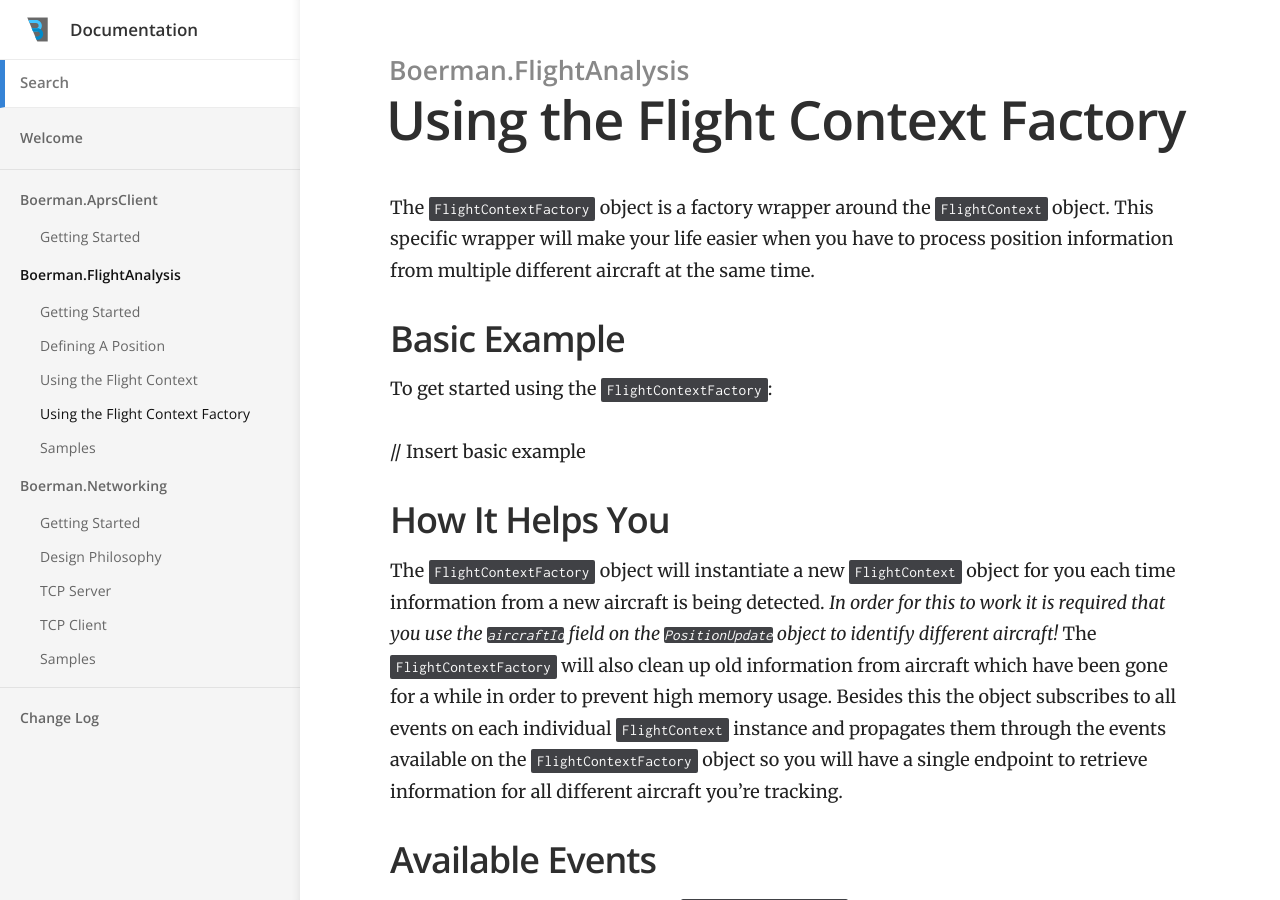
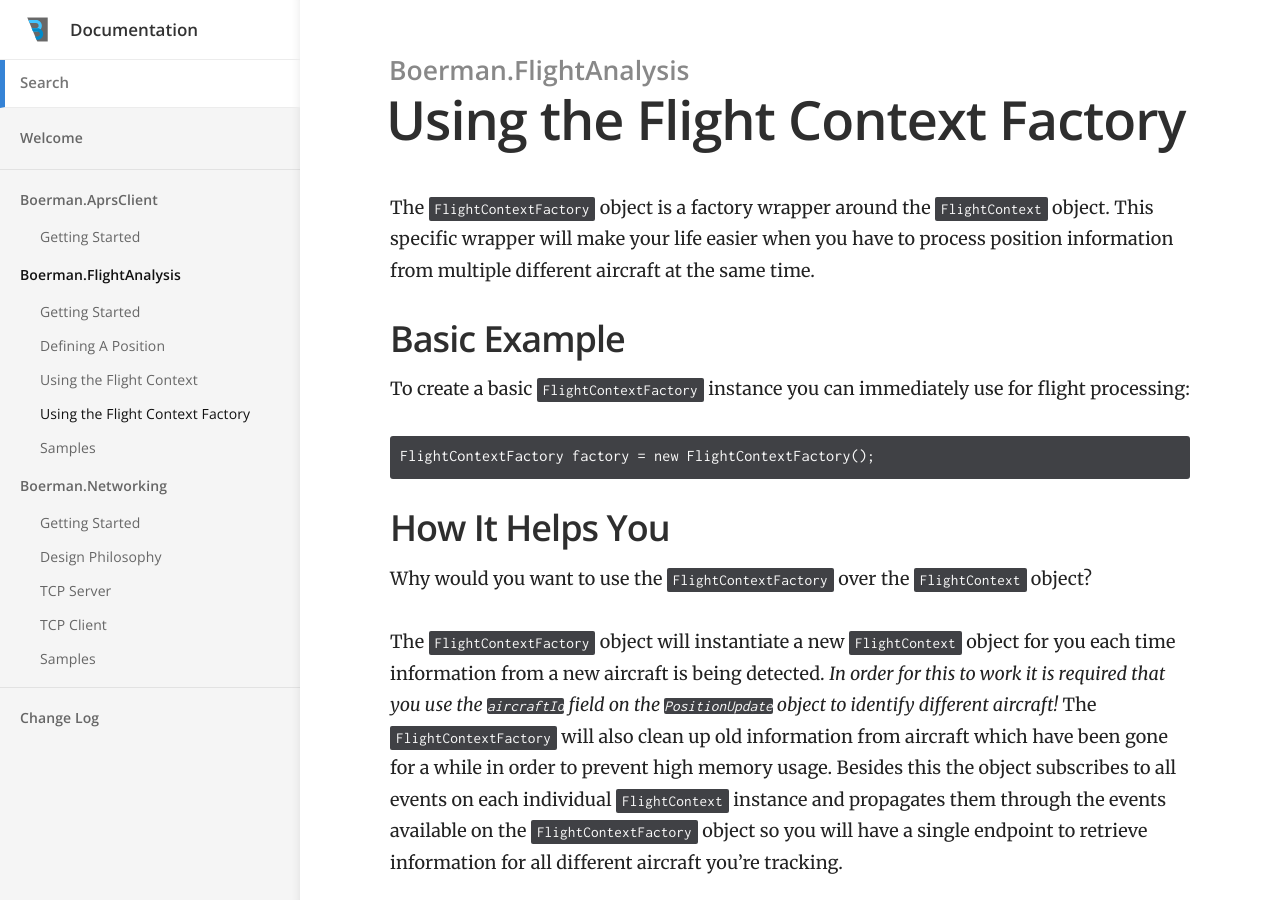
Before and after one commit to Boerman/docs, a Jekyll site: the page built from _docs/Libraries/FlightAnalysis/using-the-flight-context-factory.md, in a window 1280 px wide and 900 px high. Built offline with Jekyll 4.4.1, drawn with Linux system fonts in a browser that asks for light colours.

Commit message:
Updated '_docs/Libraries/FlightAnalysis/using-the-flight-context-factory.md' via CloudCannon

```diff
--- a/_docs/Libraries/FlightAnalysis/using-the-flight-context-factory.md
+++ b/_docs/Libraries/FlightAnalysis/using-the-flight-context-factory.md
@@ -9,11 +9,14 @@ The `FlightContextFactory` object is a factory wrapper around the `FlightContext
 
 ## Basic Example
 
-To get started using the `FlightContextFactory`:
+To create a basic `FlightContextFactory` instance you can immediately use for flight processing:
 
-// Insert basic example
+    FlightContextFactory factory = new FlightContextFactory();
+
 
 ## How It Helps You
+
+Why would you want to use the `FlightContextFactory` over the `FlightContext` object?
 
 The `FlightContextFactory` object will instantiate a new `FlightContext` object for you each time information from a new aircraft is being detected.&nbsp;*In order for this to work it is required that you use the `aircraftId` field on the `PositionUpdate` object to identify different aircraft!*&nbsp;The `FlightContextFactory` will also clean up old information from aircraft which have been gone for a while in order to prevent high memory usage. Besides this the object subscribes to all events on each individual `FlightContext` instance and propagates them through the events available on the `FlightContextFactory` object so you will have a single endpoint to retrieve information for all different aircraft you're tracking.
 
```
